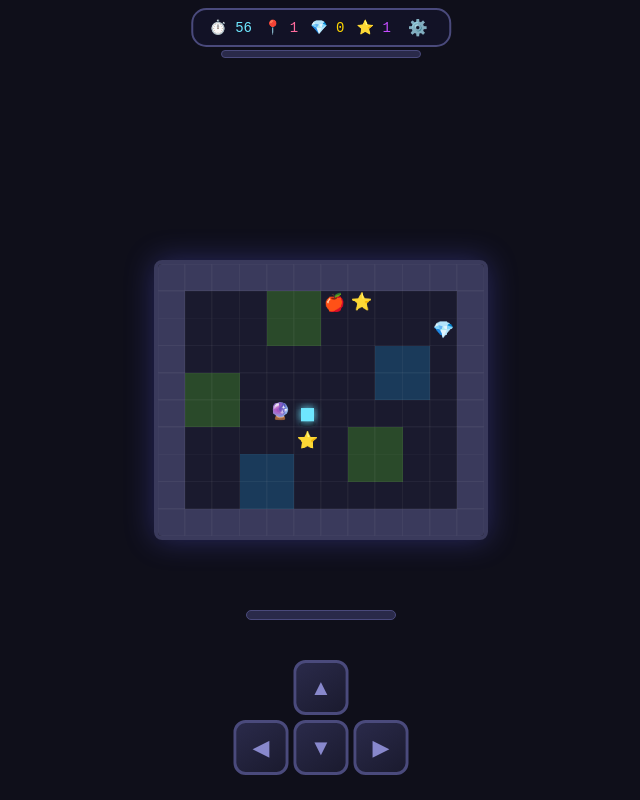
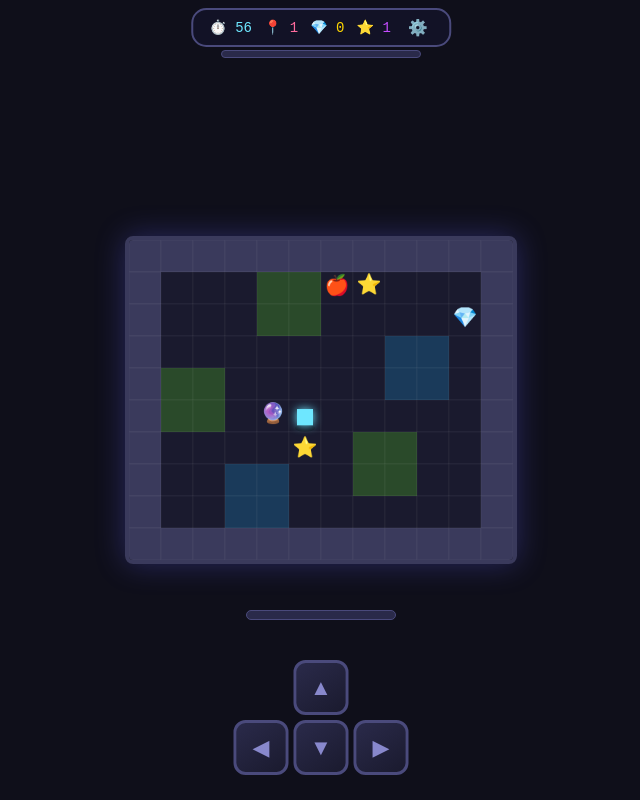
Before and after one commit to abidos768/gamobich, a plain HTML site: page pixel-quest/index.html in a window 1280 px wide. Shown: the whole page, without its empty margins (319-959 px from the left). Drawn offline with Linux system fonts and the light colour scheme.

Commit message:
Make map bigger (45vh)

```diff
--- a/pixel-quest/style.css
+++ b/pixel-quest/style.css
@@ -29,7 +29,7 @@ body {
     border-radius: 8px;
     box-shadow: 0 0 30px rgba(100, 100, 255, 0.3);
     max-width: 95vw;
-    max-height: 35vh;
+    max-height: 45vh;
 }
 
 /* HUD */
```
